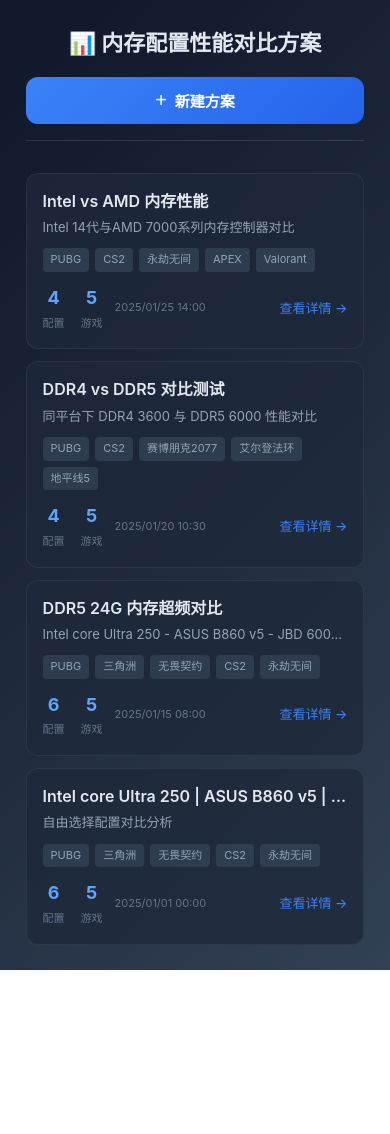
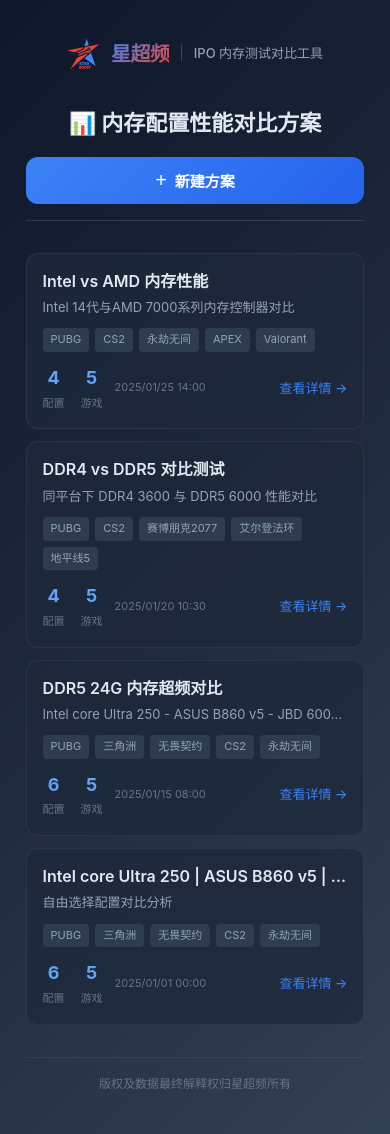
Before and after one commit to demoncome/dataEasyCome, a Vue app in the folder memory-vue/: page / in a window 390 px wide. Before the commit the page ends 970 px from the top, so only its background shows below. Built offline with nearby package versions, Linux system fonts and the light colour scheme.

Commit message:
[UI布局调整]

```diff
--- a/memory-vue/src/views/PlanListView.vue
+++ b/memory-vue/src/views/PlanListView.vue
@@ -57,6 +57,16 @@
 
 <template>
   <div class="plan-list-container">
+    <div class="logo">
+      <div class="logo-icon">
+        <img src="/src/assets/xcp-logo.svg" alt="logo" />
+      </div>
+      <div class="logo-text">
+        <span class="logo-brand">星超频</span>
+        <span class="logo-divider">|</span>
+        <span class="logo-title">IPO 内存测试对比工具</span>
+      </div>
+    </div>
     <div class="header">
       <h1 class="title">📊 内存配置性能对比方案</h1>
       <button class="create-btn" @click="goToDataEntry">
@@ -126,6 +136,10 @@
         </div>
       </div>
     </div>
+
+    <footer class="footer">
+      <p>版权及数据最终解释权归星超频所有</p>
+    </footer>
   </div>
 </template>
 
@@ -135,6 +149,8 @@
   margin: 0 auto;
   padding: 24px;
   min-height: 100vh;
+  display: flex;
+  flex-direction: column;
 }
 
 .header {
@@ -176,6 +192,55 @@
 .icon {
   font-size: 20px;
   font-weight: 400;
+}
+
+/* Logo 样式 */
+.logo {
+  display: flex;
+  align-items: center;
+  justify-content: center;
+  gap: 12px;
+  margin-bottom: 32px;
+  padding: 16px;
+}
+
+.logo-icon {
+  width: 40px;
+  height: 40px;
+  color: #60a5fa;
+}
+
+.logo-icon img {
+  width: 100%;
+  height: 100%;
+}
+
+.logo-text {
+  display: flex;
+  align-items: center;
+  gap: 10px;
+}
+
+.logo-brand {
+  font-size: 24px;
+  font-weight: 800;
+  background: linear-gradient(135deg, #4285f4 0%, #ea4335 100%);
+  -webkit-background-clip: text;
+  -webkit-text-fill-color: transparent;
+  background-clip: text;
+  letter-spacing: -0.5px;
+}
+
+.logo-divider {
+  color: #475569;
+  font-size: 18px;
+  font-weight: 300;
+}
+
+.logo-title {
+  font-size: 16px;
+  color: #94a3b8;
+  font-weight: 500;
 }
 
 .loading {
@@ -243,6 +308,7 @@
   display: flex;
   flex-direction: column;
   gap: 16px;
+  flex: 1;
 }
 
 .plan-card {
@@ -364,6 +430,28 @@
     padding: 16px;
   }
 
+  .logo {
+    margin-bottom: 24px;
+    padding: 12px;
+  }
+
+  .logo-icon {
+    width: 32px;
+    height: 32px;
+  }
+
+  .logo-brand {
+    font-size: 20px;
+  }
+
+  .logo-divider {
+    font-size: 14px;
+  }
+
+  .logo-title {
+    font-size: 13px;
+  }
+
   .header {
     flex-direction: column;
     gap: 16px;
@@ -418,4 +506,29 @@
     margin-left: auto;
   }
 }
+
+/* Footer 样式 */
+.footer {
+  margin-top: auto;
+  padding: 24px;
+  text-align: center;
+  border-top: 1px solid rgba(148, 163, 184, 0.1);
+}
+
+.footer p {
+  color: #64748b;
+  font-size: 13px;
+  margin: 0;
+}
+
+@media (max-width: 768px) {
+  .footer {
+    margin-top: 32px;
+    padding: 16px;
+  }
+
+  .footer p {
+    font-size: 12px;
+  }
+}
 </style>
```
Also changed, not shown: memory-vue/src/assets/xcp-logo.svg (added).
